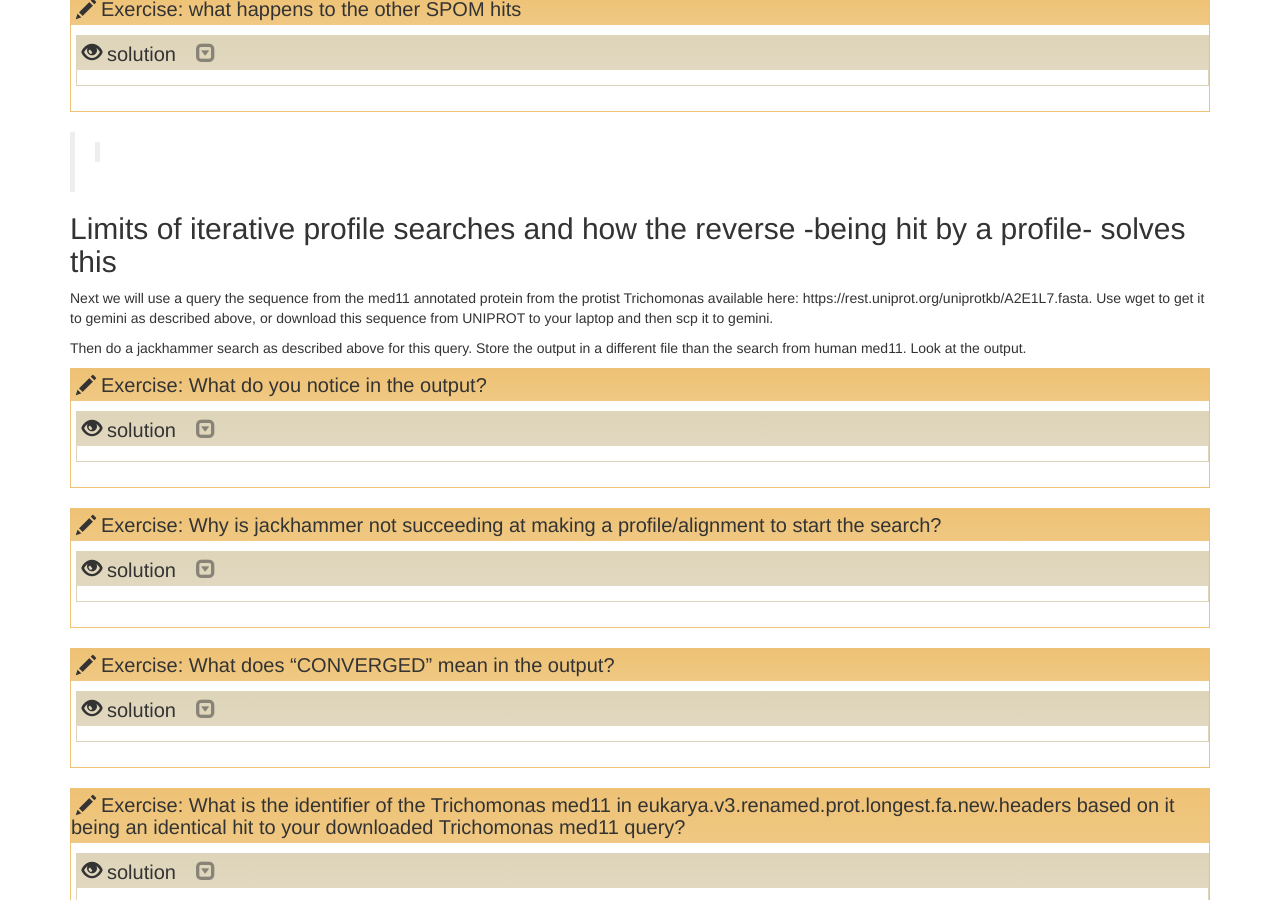
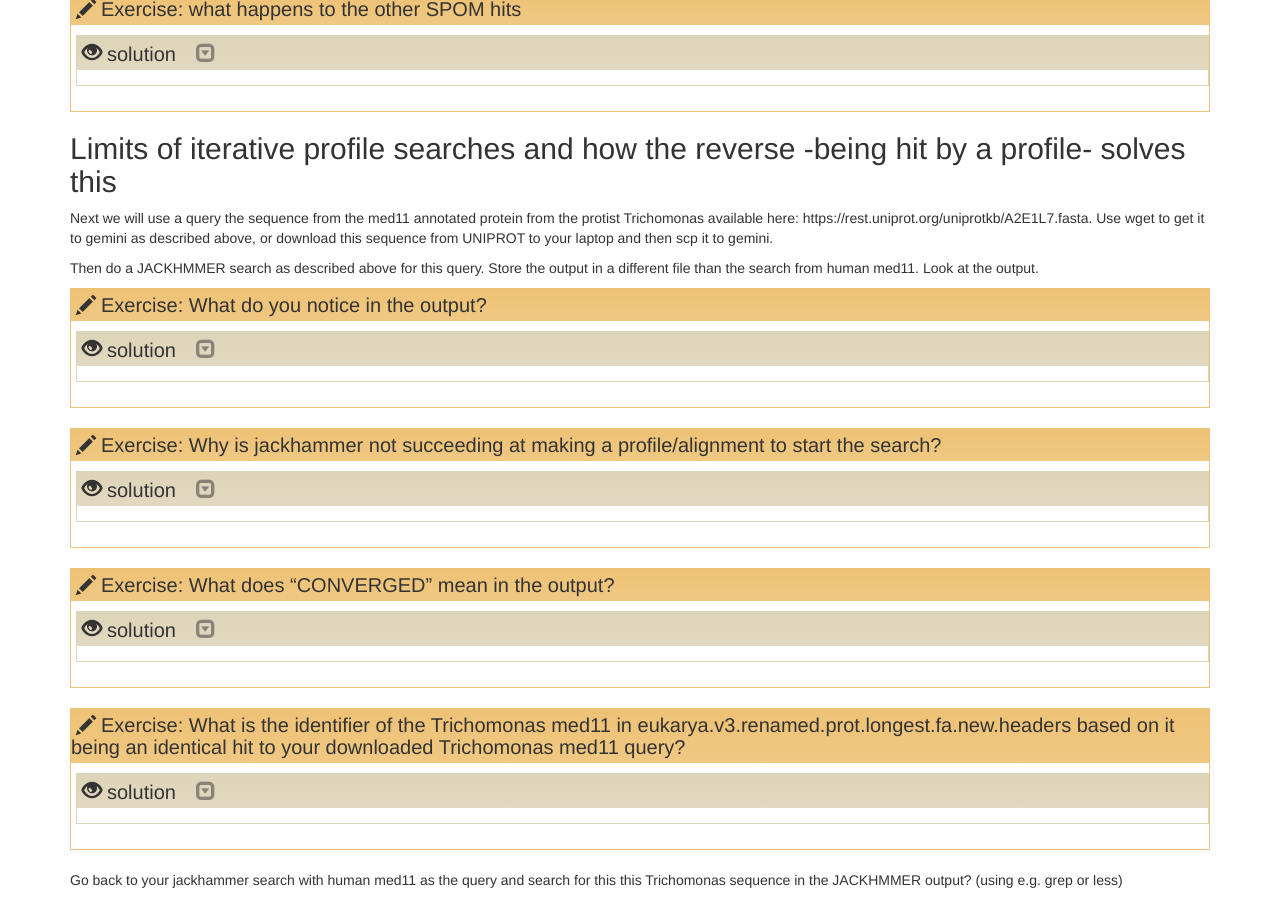
Before and after one commit to TeamMGE/GenomeBioinformaticsCourse, a Jekyll site: the page built from _episodes/61-COOIII.md, in a window 1280 px wide and 900 px high, scrolled down 1701 px. Built offline with Jekyll 4.4.1, drawn with Linux system fonts in a browser that asks for light colours; some of the changed lines change nothing that is shown; some of the changed text lies outside the part shown.

Commit message:
Update 61-COOIII.md

```diff
--- a/_episodes/61-COOIII.md
+++ b/_episodes/61-COOIII.md
@@ -12,7 +12,7 @@
 - Profile searches are better able to distinguish homologs from non-homologs than pairwise sequence searches
 ---
 
-## bakckground Divergent homologs
+## Background divergent homologs
 
 We are going to do some profile searches to get a feeling for what a profile search achieves and how it achieves it. What this means is that by looking not just at the outcome of a profile search, but doing the search iteratively we should sequences that first were not here appear; and also see searches that have a borderline e-value disappear again, as the profile sharpens and it should become apparent that these similarities are superflous.
 
@@ -45,6 +45,8 @@
 >> No, the search could just be not sensitive enough especially given that many things turn out to be older than we thought (null model/zig-zag), I mention in the introduction that most eukaryotes should have med11, and also given the shortness of med11
 >{: .solution}
 {: .challenge}
+
+
 
 ## iterative profile sarches of human med11
 
@@ -97,13 +99,14 @@
 >> present in the first iteration/search, but they disappears from subsequent searches because they are not true and the better profile throws them out
 >{: .solution}
 {: .challenge}
->>
+
+
 
 ## Limits of iterative profile searches and how the reverse -being hit by a profile- solves this
 
 Next we will use a query the sequence from the med11 annotated protein from the protist Trichomonas available here: https://rest.uniprot.org/uniprotkb/A2E1L7.fasta. Use wget to get it to gemini as described above, or download this sequence from UNIPROT to your laptop and then scp it to gemini.
 
-Then do a jackhammer search as described above for this query. Store the output in a different file than the search from human med11. Look at the output.
+Then do a JACKHMMER search as described above for this query. Store the output in a different file than the search from human med11. Look at the output.
 
 > ## Exercise:	What do you notice in the output?
 >
@@ -159,6 +162,8 @@
 > ## Exercise: If we would have run orthofinder. Would orthofinder have made a correct orthogroup?
 >
 >> ## solution
->> Likely not. As the blast output cannot connect all orthologs. You need profile searches network to start from.
+>> Likely orthofinder would fail, because the blast output cannot connect all orthologs. Consequently you get disconnected clusters or singleton sequences in your blast BBH network/graph.
+>>
+>> If you would want a network that connects these sequences you need profile searches network to start from. Although even then, how would Trichomonas ever make a bidirectional/reciporcal best hit?
 >{: .solution}
 {: .challenge}
```
